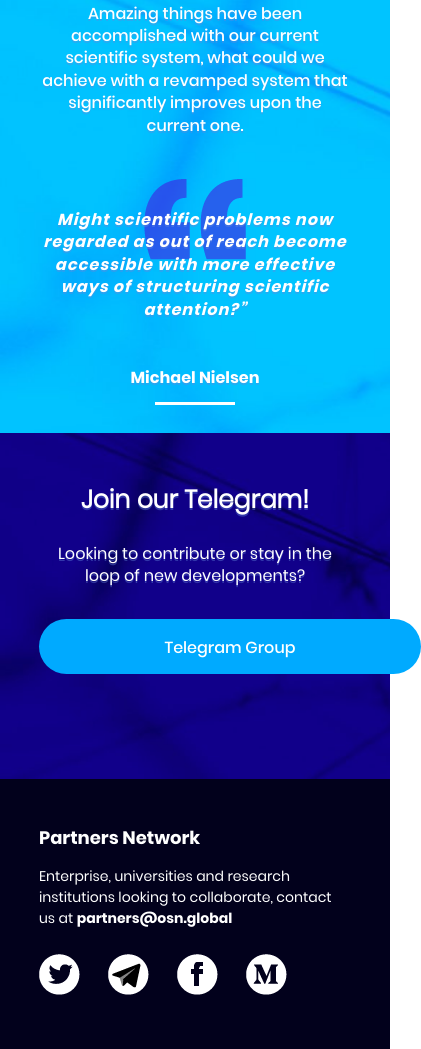
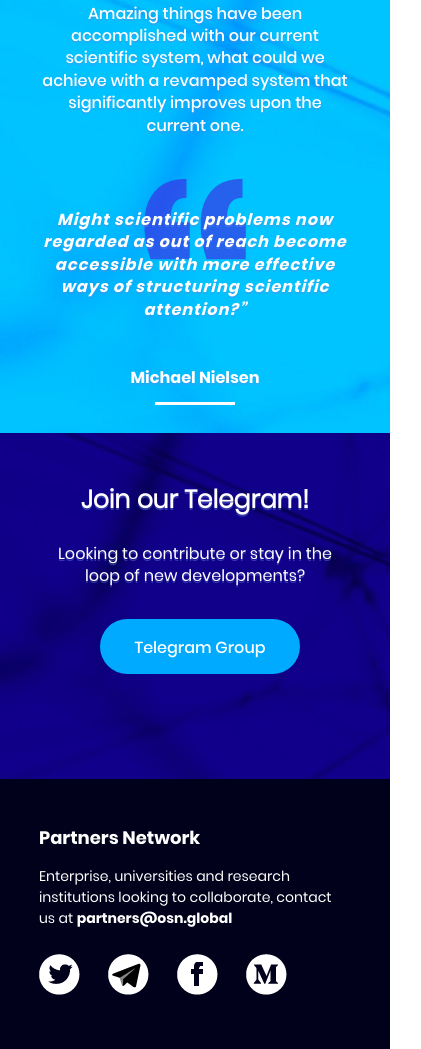
Before and after one commit to mauerv/osn-website, a website: page public/index.html in a window 390 px wide. Shown: the part 5548-6597 px from the top of the page, 421 px wide, since content can reach past the window. Drawn offline with nearby package versions, Linux system fonts and the light colour scheme.

Commit message:
Add .prettierignore and fix responsive CSS

```diff
--- a/public/css/responsive.css
+++ b/public/css/responsive.css
@@ -167,7 +167,6 @@
 		.flow-item2em1, #flow-item2, #flow-item3, #flow-item4, #flow-item5, #flow-item1 { padding-top: 150px; width: 100%; }
 
 	#binput { width: 90%; margin-bottom: 15px; padding: 12px 0 12px 10%;}
-	#binput-send { width: 100%; margin-left: 0; }
 	#header-wrapper { height: 700px; }
 	#content-wrapper { margin: 70px auto; }
 	#lblue-wrapper { padding: 80px 0 100px 0; }
```
Also changed, not shown: 2 other files.
